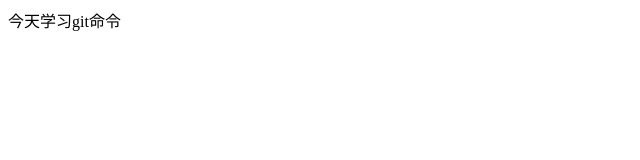
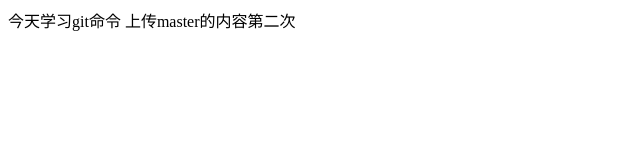
Before and after one commit to futrue1024/html-demo-1, a plain HTML site: page 0414/index.html in a window 1280 px wide. Shown: the whole page, without its empty margins (0-640 px from the left). Drawn offline with Linux system fonts and the light colour scheme.

Commit message:
master分支第二次上传

```diff
--- a/0414/index.html
+++ b/0414/index.html
@@ -9,6 +9,7 @@
 
 <body>
     今天学习git命令
+    上传master的内容第二次
 </body>
 
 </html>
```
